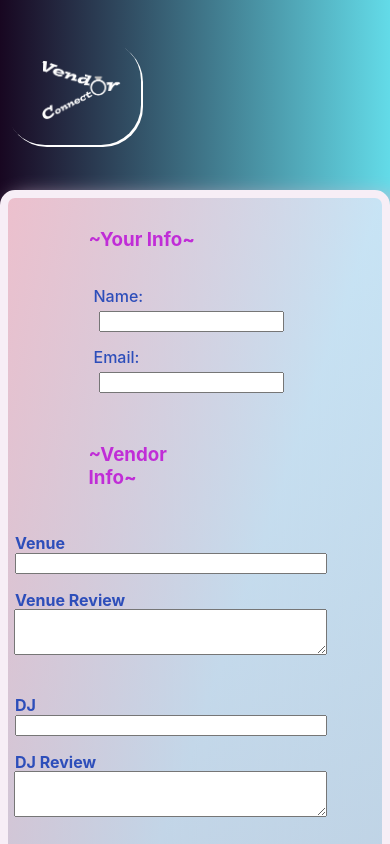
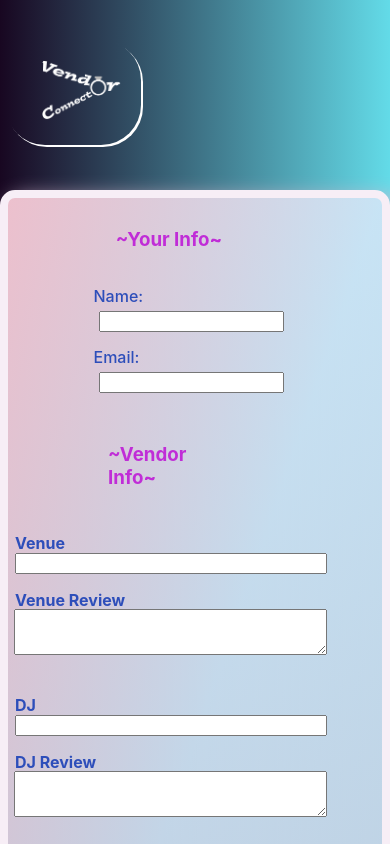
Before and after one commit to adamjmosebach/wedding-planning-app, a React (Create React App) app: page /create in a window 390 px wide. Shown: the top 844 px of the page. Built offline with nearby package versions, Linux system fonts and the light colour scheme.

Commit message:
tweak headings of create form

```diff
--- a/src/CreateForm.css
+++ b/src/CreateForm.css
@@ -135,6 +135,8 @@
   .form-heading {
     margin-top: -20px;
     width: 130px;
+    margin-left: 10vw;
+    align-self: center;
   }
   .name-email-fields {
     width: 130px;
@@ -142,9 +144,6 @@
   .vendor-form {
     width: 80vw;
     margin: 0 0 0 5px;
-  }
-  #vendor-info {
-    align-self: center;
   }
   .v-name-review {
     display: none;
@@ -156,4 +155,7 @@
   #submitter {
     margin: 0 auto;
   }
+  #your-info {
+    margin-left: 7vw;
+  }
 }
--- a/src/CreateForm.js
+++ b/src/CreateForm.js
@@ -77,7 +77,7 @@ function CreateForm() {
     <div className='create-form'>
       <form onSubmit={submitHandler} className='form'>
         <div className='name-email-fields'>
-          <h3 className='form-heading'>~Your Info~</h3>
+          <h3 className='form-heading' id='your-info'>~Your Info~</h3>
           <div className='your-info-headings'>
             <label htmlFor='name' className='name-and-email'>Name: <input type='text' id='name' onChange={e=>inputHandler(e,updateName)} className='your-inputs'/></label>
             <label htmlFor='email' className='name-and-email'>Email: <input type='text' id='email' onChange={e => inputHandler(e, updateEmail)} className='your-inputs' /></label>
```
